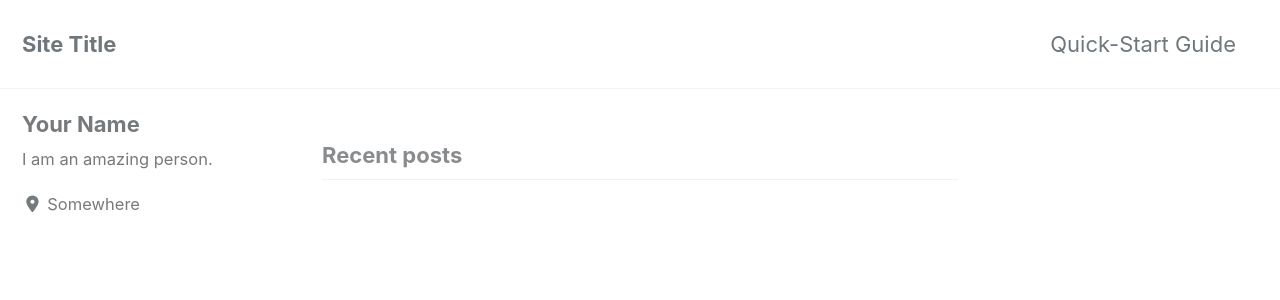
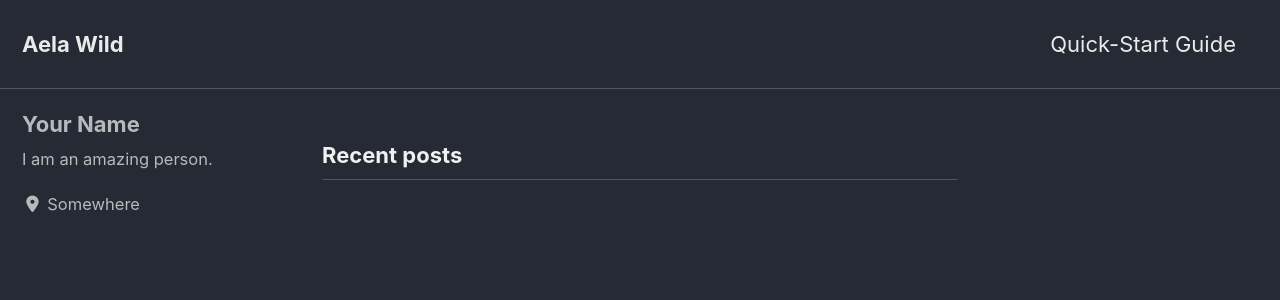
Before and after one commit to Latimerae/www.aelawild.com, a Jekyll site: the page built from index.html, in a window 1280 px wide and 900 px high. Shown: the top 300 px of the window. Built offline with Jekyll 4.4.1, drawn with Linux system fonts in a browser that asks for light colours; cached includes are drawn as plain includes; nearby versions of some CDN libraries; the list of posts is cut into pages by our own code; some of the changed text lies outside the part shown.

Commit message:
edites config file

```diff
--- a/_config.yml
+++ b/_config.yml
@@ -10,16 +10,16 @@
 # Review documentation to determine if you should use `theme` or `remote_theme`
 # https://mmistakes.github.io/minimal-mistakes/docs/quick-start-guide/#installing-the-theme
 
-# theme                  : "minimal-mistakes-jekyll"
+theme                  : "minimal-mistakes-jekyll"
 # remote_theme           : "mmistakes/minimal-mistakes"
-minimal_mistakes_skin    : "default" # "air", "aqua", "contrast", "dark", "dirt", "neon", "mint", "plum", "sunrise"
+minimal_mistakes_skin    : "dark" # "air", "aqua", "contrast", "default", "dirt", "neon", "mint", "plum", "sunrise"
 
 # Site Settings
 locale                   : "en-US"
-title                    : "Site Title"
+title                    : "Aela Wild"
 title_separator          : "-"
-name                     : "Your Name"
-description              : "An amazing website."
+name                     : "Ashley E Latimer"
+description              : "An wild website."
 url                      : # the base hostname & protocol for your site e.g. "https://mmistakes.github.io"
 baseurl                  : # the subpath of your site, e.g. "/blog"
 repository               : # GitHub username/repo-name e.g. "mmistakes/minimal-mistakes"
```
